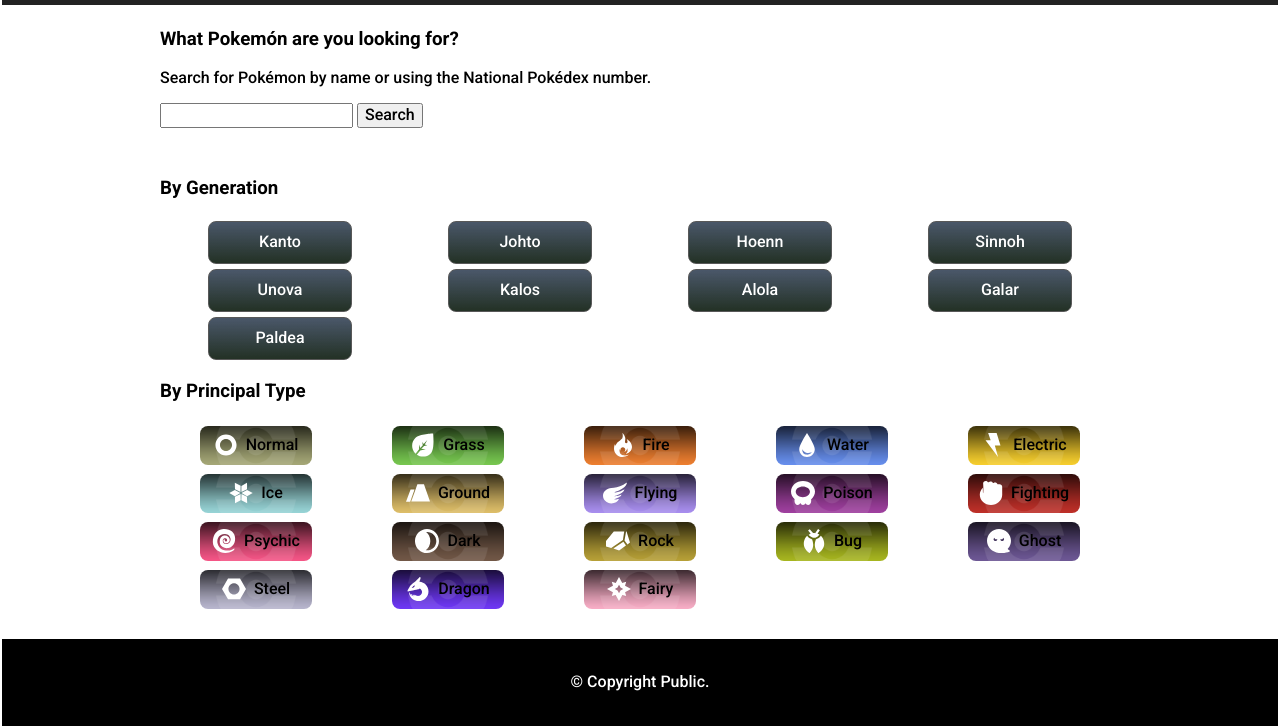
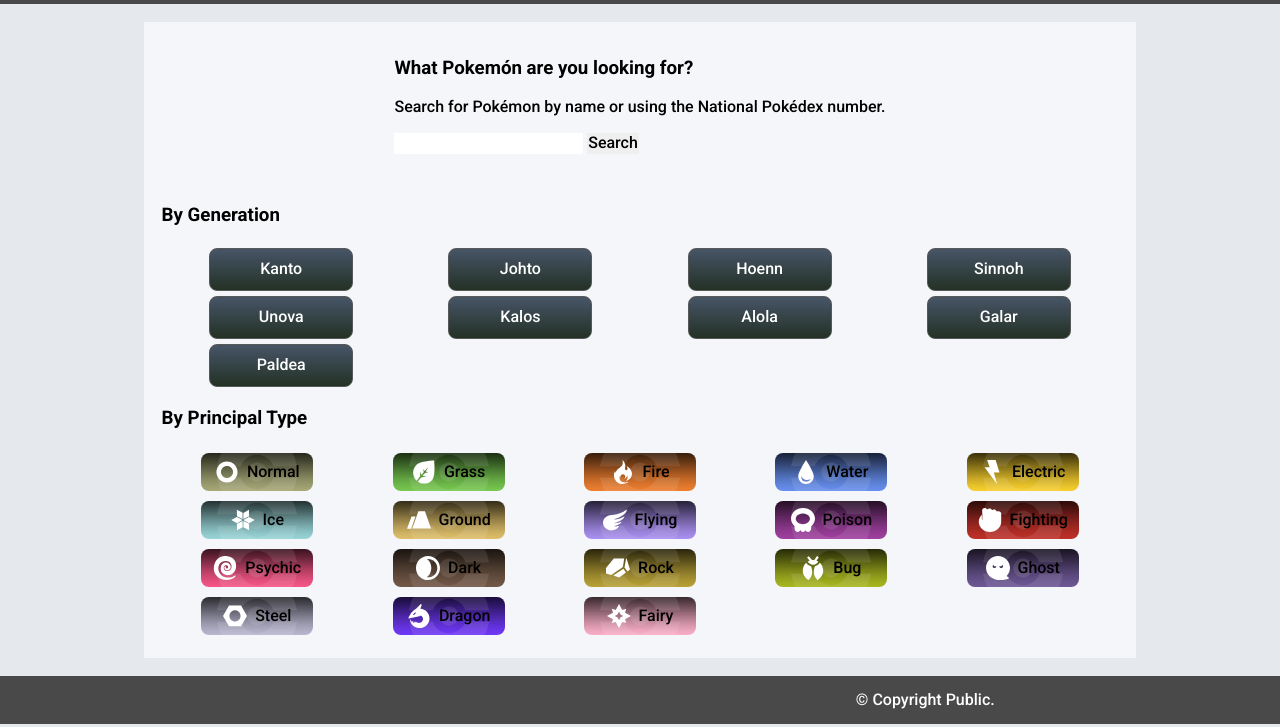
Before and after one commit to jeziel-nogueira/Pokedex, a plain HTML site: page index.html in a window 1280 px wide. Shown: the part 76-803 px from the top of the page. Drawn offline with nearby package versions, Linux system fonts and the light colour scheme.

Commit message:
melhoria nas cores e navegacao

```diff
--- a/assets/css/global.css
+++ b/assets/css/global.css
@@ -4,15 +4,14 @@
 }
 
 body{
-    /* display: flex;
+    display: flex;
     flex-direction: column;
-    justify-content: space-between; */
-    display: grid;
-    gap: 0;
+    justify-content: space-between;
     min-height: 100vh;
-    background-color: #fff;
-    margin: .1rem;
+    background-color: #e5e8ec;/*
+    margin: .1rem; */
 }
+
 
 .nav{
 
@@ -20,8 +19,21 @@ body{
     flex-direction: row;
     align-items: center;
     justify-content: space-around;
-    background-color: rgb(34, 34, 34);
+    background-color: rgb(73, 73, 73);
     color: #fff;
+}
+
+.searchContent{
+    display: flex;
+    flex-direction: row;
+    align-items: center;
+    justify-content: space-around;
+    padding: 1rem;
+}
+
+.input{
+    border: none;
+    padding: .1rem;
 }
 
 .goHome{
@@ -35,26 +47,28 @@ body{
 }
 
 .footer{
-    position: relative;
-    bottom: 0;
-    width: 100%;
-    /* height: 3rem;   */
+    justify-self: end;
     display: flex;
     flex-direction: row;
     align-items: center;
     justify-content: space-around;
-    background-color: #000;
+
+    position: relative;
+    width: 100%;
+    height: 3rem;
+    /* bottom: -2.5rem; */
+    /* background-color: #cbd0d8; */
+    background-color: rgb(73, 73, 73);
     color: #fff;
     padding-top: 1rem;
     padding-bottom: 1rem;
 }
 .content{
     position: relative;
-    /* background: linear-gradient(rgba(95, 95, 95, 0.445), #111111); */
-    background-color: #fff;
+    background-color: #f4f6f9;
     margin: 0;
-    /* padding: 1rem; */
-    /* color: #fff; */
+    padding: 0.1rem;
+    max-width: 100vw;
 }
 
 
--- a/assets/css/index.css
+++ b/assets/css/index.css
@@ -4,9 +4,6 @@
     padding: 1rem 1rem 1rem;
 }
 
-.searchContent{
-    margin: 1rem;
-}
 
 .listGeneration{
     display: grid;
--- a/assets/css/pokedex_.css
+++ b/assets/css/pokedex_.css
@@ -183,7 +183,7 @@
 
 .pagination button{
     color: #fff;
-    background-color: #6c79db;
+    background-color: #11111186;
     border: none;
     padding: .35rem .25rem;
     margin: .125rem;
--- a/assets/css/pokemonDetail.css
+++ b/assets/css/pokemonDetail.css
@@ -53,7 +53,7 @@
     margin: 0;
     border-radius: 5rem;
     z-index: 9;
-    background-color: #fff;
+    background-color: #f4f6f9;
 }
 
 .pokeDesc{
--- a/index.html
+++ b/index.html
@@ -33,8 +33,10 @@
                     <h3>What Pokemón are you looking for?</h3>
                     <p>Search for Pokémon by name or using the National Pokédex number.</p>
 
-                    <input type="text" class="input" id="inputField">
-                    <button class="btnSearch" type="button">Search</button>
+                    <div class="searchInput">
+                        <input type="text" class="input" id="inputField">
+                        <button class="btnSearch input" type="button">Search</button>
+                    </div>
                 </div>
             </div>
             <div class="mainDiv">
@@ -123,12 +125,11 @@
             </div>
         </div>
     </main>
-    <span>
-        <button class="scrollTop">
-        </button>
-    </span>
-
     <footer class="footer">
+        <span>
+            <button class="scrollTop">
+            </button>
+        </span>
         <p>&copy; Copyright Public.</p>
     </footer>
     <script src="./assets/js/poke-api.js"></script>
```
